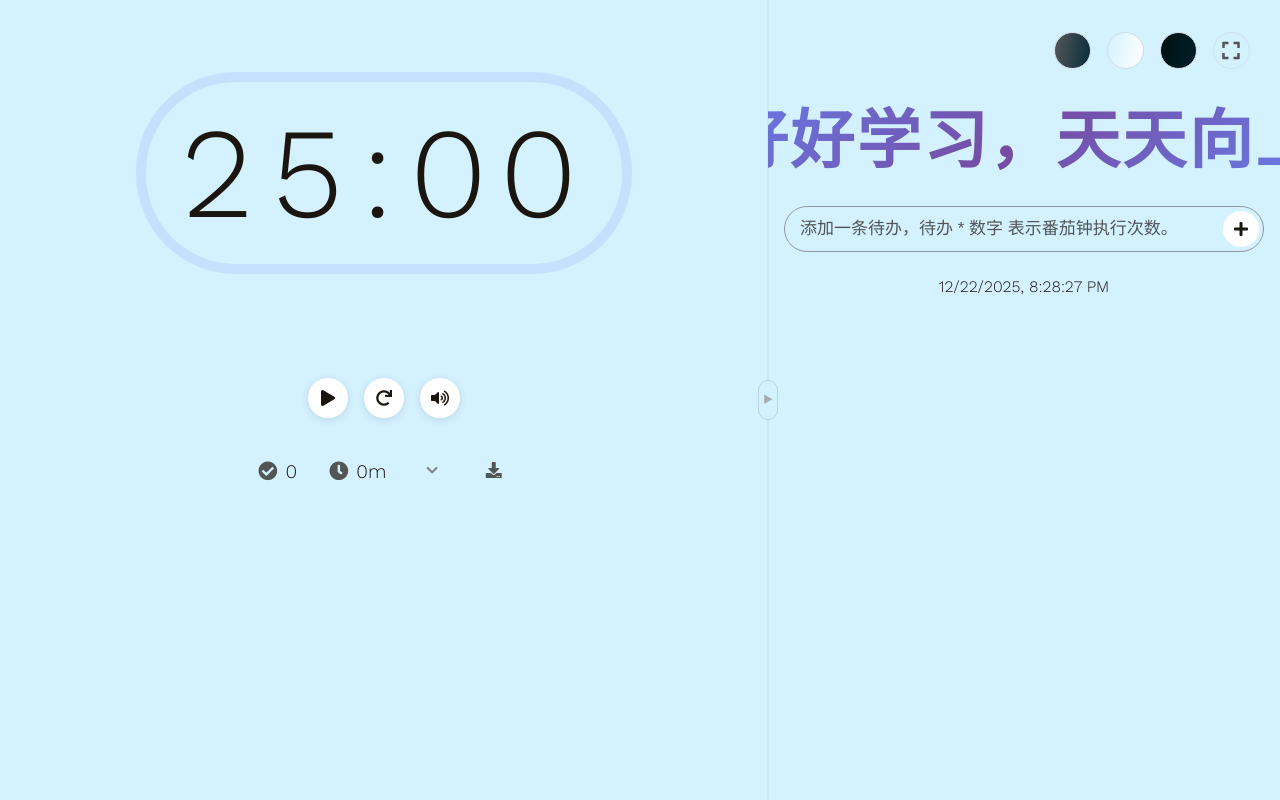
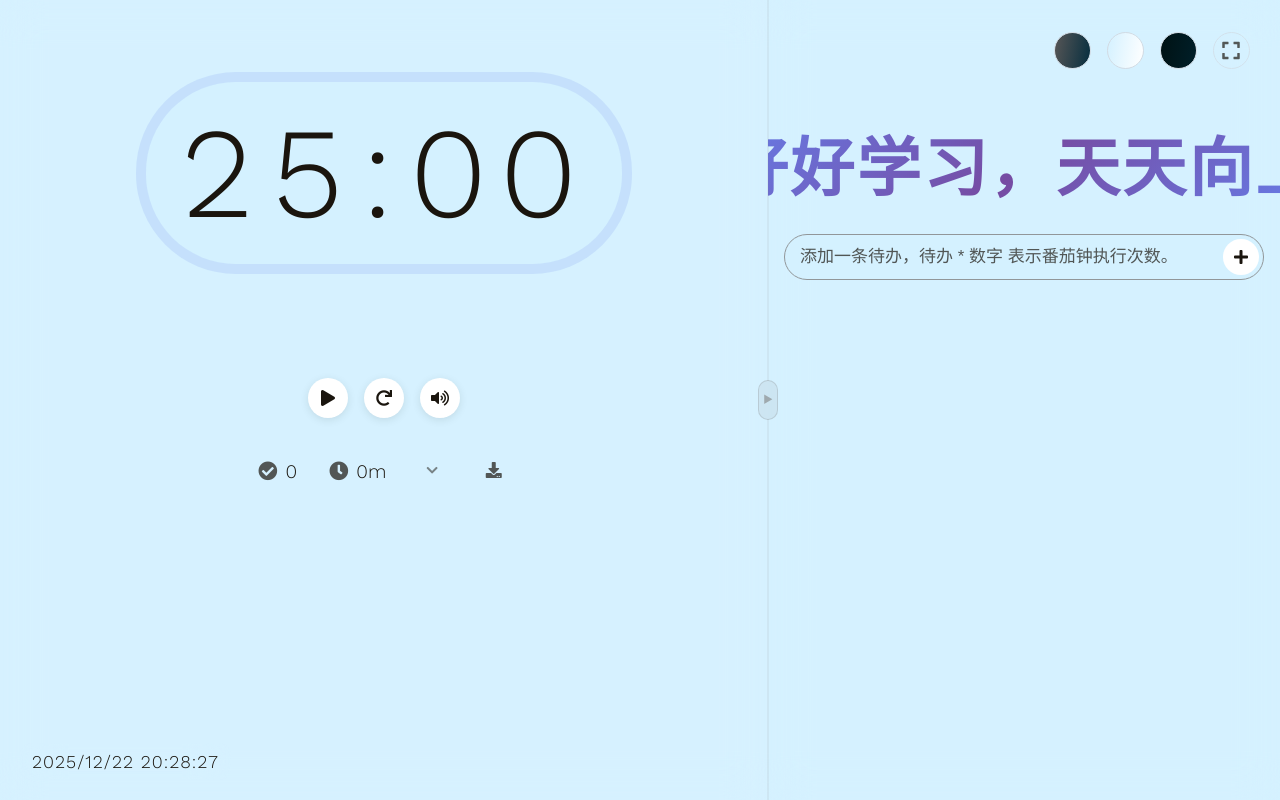
Before and after one commit to youmikuang/todo, a Vue app: page / in a window 1280 px wide. Built offline with nearby package versions, Linux system fonts and the light colour scheme.

Commit message:
change pomodoro show

```diff
--- a/src/App.vue
+++ b/src/App.vue
@@ -1,5 +1,5 @@
 <script setup>
-import { ref } from 'vue'
+import { ref, onMounted, onUnmounted } from 'vue'
 import PomodoroTimer from '@/components/PomodoroTimer.vue'
 import TodoList from '@/components/TodoList.vue'
 import { useTodo } from '@/composables/useTodo'
@@ -11,6 +11,56 @@ const isTodoCollapsed = ref(false)
 const toggleTodoCollapse = () => {
   isTodoCollapsed.value = !isTodoCollapsed.value
 }
+
+// 处理全屏变化，进入全屏时折叠 todo，退出全屏时展开 todo
+const handleFullscreenChange = (isFullscreen) => {
+  isTodoCollapsed.value = isFullscreen
+}
+
+// 时间显示功能
+const showClock = ref(true)
+const currentTime = ref('')
+const currentDate = ref('')
+
+const updateTime = () => {
+  const now = new Date()
+  const hours = String(now.getHours()).padStart(2, '0')
+  const minutes = String(now.getMinutes()).padStart(2, '0')
+  const seconds = String(now.getSeconds()).padStart(2, '0')
+  currentTime.value = `${hours}:${minutes}:${seconds}`
+
+  const year = now.getFullYear()
+  const month = String(now.getMonth() + 1).padStart(2, '0')
+  const day = String(now.getDate()).padStart(2, '0')
+  currentDate.value = `${year}/${month}/${day}`
+}
+
+const toggleClock = () => {
+  showClock.value = !showClock.value
+}
+
+// 键盘快捷键
+const handleKeydown = (e) => {
+  if (e.target.tagName === 'INPUT' || e.target.tagName === 'TEXTAREA') return
+  if (e.key === 'c' || e.key === 'C') {
+    toggleTodoCollapse()
+  }
+}
+
+let clockInterval = null
+
+onMounted(() => {
+  updateTime()
+  clockInterval = setInterval(updateTime, 1000)
+  document.addEventListener('keydown', handleKeydown)
+})
+
+onUnmounted(() => {
+  if (clockInterval) {
+    clearInterval(clockInterval)
+  }
+  document.removeEventListener('keydown', handleKeydown)
+})
 </script>
 
 <template>
@@ -18,11 +68,18 @@ const toggleTodoCollapse = () => {
     <div class="pomodoro-section">
       <PomodoroTimer />
     </div>
-    <button class="collapse-btn" @click="toggleTodoCollapse" :title="isTodoCollapsed ? '展开待办' : '折叠待办'">
+    <button class="collapse-btn" @click="toggleTodoCollapse" :title="isTodoCollapsed ? '展开待办（C）' : '折叠待办（C）'">
       <span class="collapse-icon">{{ isTodoCollapsed ? '◀' : '▶' }}</span>
     </button>
     <div class="todo-section" :class="{ collapsed: isTodoCollapsed }">
-      <TodoList v-show="!isTodoCollapsed" />
+      <TodoList @fullscreen-change="handleFullscreenChange" />
+    </div>
+    <!-- 左下角时钟 -->
+    <div class="clock-wrapper" @click="toggleClock" :title="showClock ? '点击隐藏时间' : '点击显示时间'">
+      <Transition name="clock-fade" mode="out-in">
+        <span v-if="showClock" key="time" class="clock-time">{{ currentDate }} {{ currentTime }}</span>
+        <span v-else key="placeholder" class="clock-placeholder">···</span>
+      </Transition>
     </div>
   </div>
 </template>
@@ -52,6 +109,9 @@ const toggleTodoCollapse = () => {
   align-items: center;
   justify-content: center;
   transition: flex 0.3s ease;
+  background: rgba(255, 255, 255, 0.05);
+  backdrop-filter: blur(20px);
+  -webkit-backdrop-filter: blur(20px);
 }
 
 .todo-collapsed .pomodoro-section {
@@ -62,18 +122,18 @@ const toggleTodoCollapse = () => {
   position: absolute;
   right: 40%;
   top: 50%;
-  transform: translate(50%, -50%);
+  transform: translate(50%, -50%) scale(1);
   z-index: 100;
   width: 20px;
   height: 40px;
-  background: inherit;
+  background: rgba(128, 128, 128, 0.1);
   border: 1px solid rgba(128, 128, 128, 0.25);
   border-radius: 10px;
   cursor: pointer;
   display: flex;
   align-items: center;
   justify-content: center;
-  transition: background-color 0.2s ease, border-color 0.2s ease, right 0.3s ease;
+  transition: background-color 0.2s ease, border-color 0.2s ease, right 0.4s ease-in-out, transform 0.4s ease-in-out;
 }
 
 .collapse-btn::before,
@@ -114,7 +174,7 @@ const toggleTodoCollapse = () => {
 
 .todo-collapsed .collapse-btn {
   right: 0;
-  transform: translate(50%, -50%);
+  transform: translate(50%, -50%) scale(1.3);
 }
 
 .todo-collapsed .collapse-btn::before,
@@ -127,12 +187,16 @@ const toggleTodoCollapse = () => {
   display: flex;
   flex-direction: column;
   overflow-y: auto;
-  transition: flex 0.3s ease, width 0.3s ease, opacity 0.3s ease;
+  transition: flex 0.4s ease-in-out, width 0.4s ease-in-out, opacity 0.3s ease-in-out, padding 0.4s ease-in-out;
+  background: rgba(255, 255, 255, 0.03);
+  backdrop-filter: blur(20px);
+  -webkit-backdrop-filter: blur(20px);
 }
 
 .todo-section.collapsed {
   flex: 0;
   width: 0;
+  padding: 0;
   overflow: hidden;
   opacity: 0;
 }
@@ -161,6 +225,66 @@ const toggleTodoCollapse = () => {
     padding-top: env(safe-area-inset-top, 0px);
   }
 }
+
+/* 左下角时钟样式 */
+.clock-wrapper {
+  position: fixed;
+  left: 20px;
+  bottom: 20px;
+  z-index: 100;
+  cursor: pointer;
+  padding: 8px 12px;
+  border-radius: 12px;
+  transition: all 0.2s ease;
+  user-select: none;
+  backdrop-filter: blur(20px);
+  -webkit-backdrop-filter: blur(20px);
+}
+
+.clock-time {
+  font-size: 18px;
+  font-family: 'Work Sans', monospace;
+  letter-spacing: 1px;
+  color: inherit;
+}
+
+.clock-placeholder {
+  font-size: 18px;
+  opacity: 0.5;
+  letter-spacing: 2px;
+}
+
+@media only screen and (max-width: 768px) {
+  .clock-wrapper {
+    left: 10px;
+    bottom: 10px;
+    padding: 6px 10px;
+  }
+
+  .clock-time {
+    font-size: 14px;
+  }
+
+  .clock-placeholder {
+    font-size: 14px;
+  }
+}
+
+/* 时钟过渡动画 */
+.clock-fade-enter-active,
+.clock-fade-leave-active {
+  transition: opacity 0.2s ease, transform 0.2s ease;
+}
+
+.clock-fade-enter-from {
+  opacity: 0;
+  transform: scale(0.9);
+}
+
+.clock-fade-leave-to {
+  opacity: 0;
+  transform: scale(0.9);
+}
 </style>
 
 <style>
@@ -169,6 +293,32 @@ const toggleTodoCollapse = () => {
 .app-container.light,
 .app-container.darker {
   background-color: transparent !important;
+}
+
+/* 折叠 todo 时的样式 */
+.todo-collapsed .pomodoro-timer {
+  transform: scale(2);
+  transform-origin: center top;
+  margin-bottom: 17rem;
+}
+
+.todo-collapsed .pomodoro-stats,
+.todo-collapsed .chart-wrapper {
+  display: none !important;
+}
+
+.todo-collapsed .current-task {
+  font-size: 3.5rem;
+  color: inherit;
+}
+
+.todo-collapsed .pomodoro-controls {
+  margin-bottom: 0;
+}
+
+.todo-collapsed .pomodoro {
+  justify-content: center;
+  padding-top: 0;
 }
 
 /* 全屏 + 折叠 todo 时的样式 */
--- a/src/components/TodoList.vue
+++ b/src/components/TodoList.vue
@@ -3,10 +3,11 @@ import { ref, onMounted, onUnmounted, watch, nextTick } from 'vue'
 import { useTodo, getTodoProgress } from '@/composables/useTodo'
 import { usePomodoro } from '@/composables/usePomodoro'
 
+const emit = defineEmits(['fullscreen-change'])
+
 const {
   todos,
   inputValue,
-  currentDateTime,
   selectedTaskId,
   currentTheme,
   inputClass,
@@ -80,19 +81,15 @@ function toggleFullscreen() {
   const elem = document.documentElement
 
   if (!document.fullscreenElement && !document.webkitFullscreenElement) {
-    // 进入全屏
     if (elem.requestFullscreen) {
       elem.requestFullscreen()
     } else if (elem.webkitRequestFullscreen) {
-      // Safari / iOS
       elem.webkitRequestFullscreen()
     }
   } else {
-    // 退出全屏
     if (document.exitFullscreen) {
       document.exitFullscreen()
     } else if (document.webkitExitFullscreen) {
-      // Safari / iOS
       document.webkitExitFullscreen()
     }
   }
@@ -100,12 +97,17 @@ function toggleFullscreen() {
 
 // 监听全屏状态变化
 function handleFullscreenChange() {
+  const wasFullscreen = isFullscreen.value
   isFullscreen.value = !!(document.fullscreenElement || document.webkitFullscreenElement)
+  if (!wasFullscreen && isFullscreen.value) {
+    emit('fullscreen-change', true)
+  } else if (wasFullscreen && !isFullscreen.value) {
+    emit('fullscreen-change', false)
+  }
 }
 
 // 键盘快捷键
 function handleKeydown(e) {
-  // 如果在输入框中，不触发快捷键
   if (e.target.tagName === 'INPUT' || e.target.tagName === 'TEXTAREA') return
   if (e.key === 'f' || e.key === 'F') {
     toggleFullscreen()
@@ -145,7 +147,7 @@ onUnmounted(() => {
         <div class="standard-theme theme-selector" @click="changeTheme('standard')"></div>
         <div class="light-theme theme-selector" @click="changeTheme('light')"></div>
         <div class="darker-theme theme-selector" @click="changeTheme('darker')"></div>
-        <button class="fullscreen-btn" @click="toggleFullscreen" :title="isFullscreen ? '退出全屏' : '全屏'">
+        <button class="fullscreen-btn" @click="toggleFullscreen" :title="isFullscreen ? '退出全屏(F)' : '全屏(F)'">
           <i :class="isFullscreen ? 'fas fa-compress' : 'fas fa-expand'"></i>
         </button>
       </div>
@@ -165,10 +167,6 @@ onUnmounted(() => {
           <i class="fas fa-plus"></i>
         </button>
       </form>
-    </div>
-
-    <div class="datetime-wrapper">
-      <p><span id="datetime">{{ currentDateTime }}</span></p>
     </div>
 
     <div id="myUnOrdList">
@@ -230,6 +228,10 @@ onUnmounted(() => {
   width: 100%;
   padding: 1rem;
   box-sizing: border-box;
+}
+
+#title {
+  margin-top: 3rem;
 }
 
 .todo-item {
```
